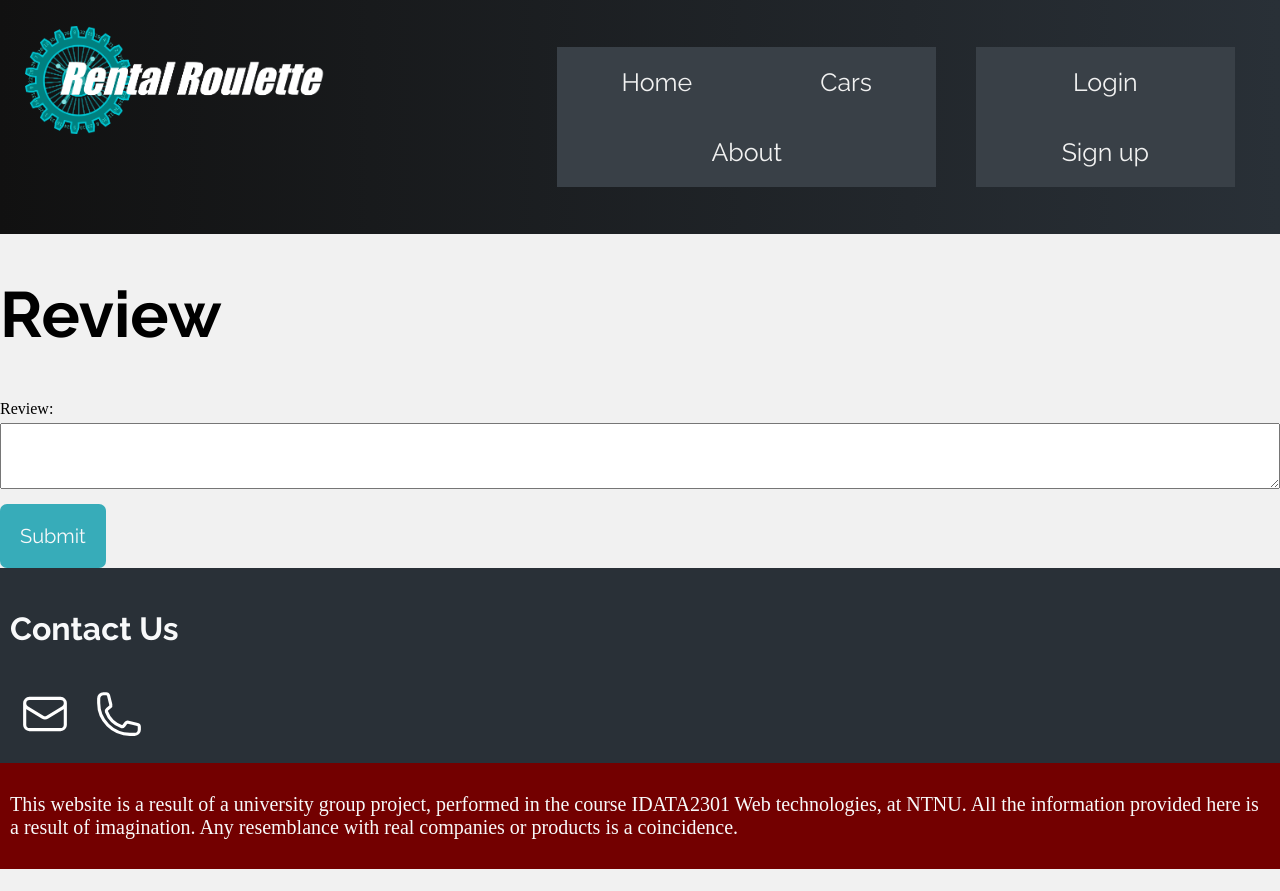
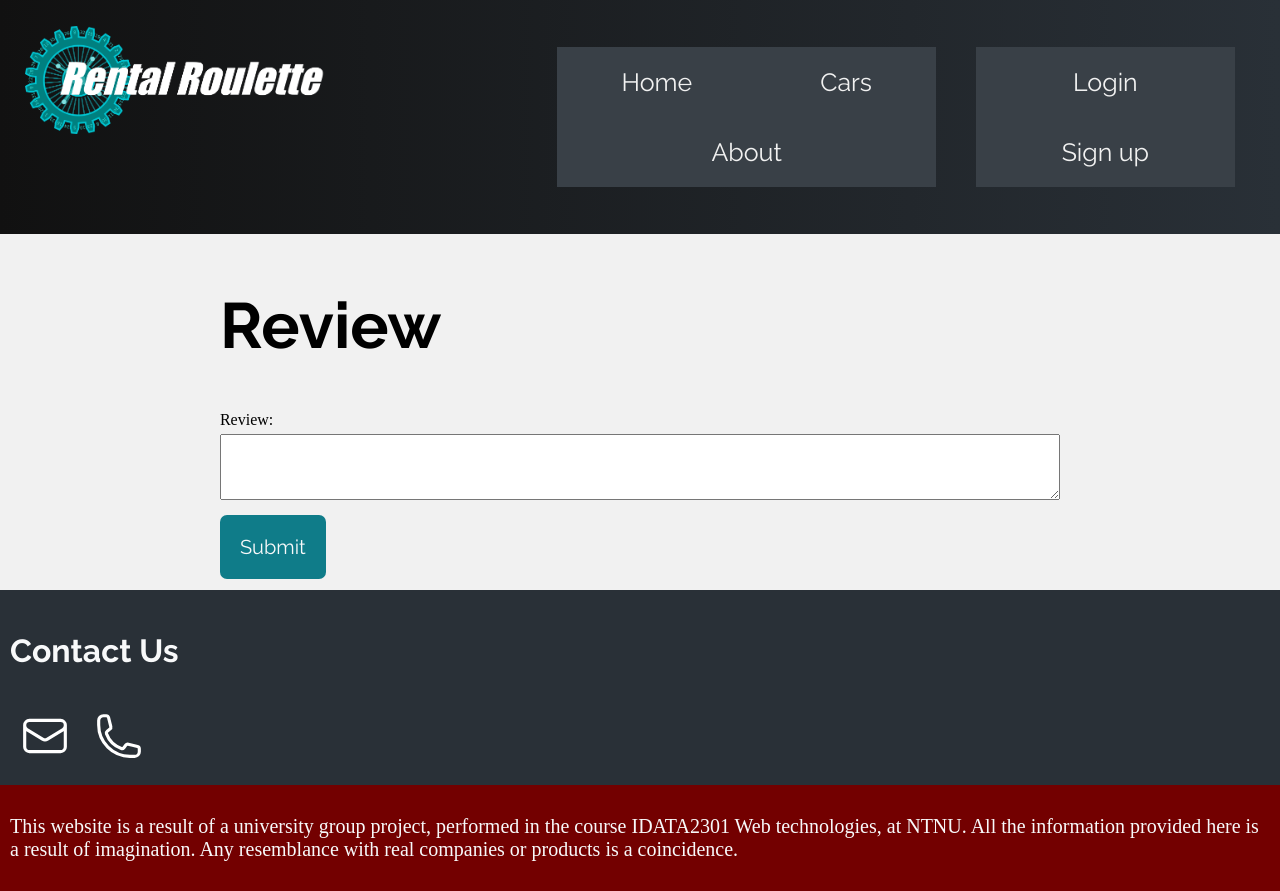
Before and after one commit to Nezerpz/IDATA2301-Project-2025, a React (Vite) app: page /review in a window 1280 px wide. Before the commit the page ends 869 px from the top, so only its background shows below. Built offline with nearby package versions, Linux system fonts and the light colour scheme; a web font is replaced by a local one.

Commit message:
Some changes to make the sites look better

```diff
--- a/src/components/Order.jsx
+++ b/src/components/Order.jsx
@@ -30,7 +30,6 @@ function Order ({order}) {
                     Review provider
                 </button>
             </div>
-
         </div>
     )
 }
--- a/src/components/UserList.jsx
+++ b/src/components/UserList.jsx
@@ -1,3 +1,4 @@
+import UserListObject from "./UserListObject.jsx";
 
 
 function UserList(users) {
@@ -5,7 +6,7 @@ function UserList(users) {
     return (
         <div>
             <h1>List of all users</h1>
-            {users.map((user) => <User key={user.id} user={user} readOnly={true} />)}
+            {users.map((user) => <UserListObject key={user.id} user={user} readOnly={true} />)}
         </div>
     )
 }
--- a/src/pages/Home.jsx
+++ b/src/pages/Home.jsx
@@ -12,7 +12,7 @@ function Home(){
                         <h2 id={"jeremy-header"}>Up for an Adventure?</h2>
                     </div>
                     <div className={"row"}>
-                        <div className={"col-3"}>
+                        <div className={"col-3"} id={"search-date-div"}>
                             <SearchDateFromTo />
                         </div>
                     </div>
--- a/src/pages/MyPage.jsx
+++ b/src/pages/MyPage.jsx
@@ -9,13 +9,13 @@ import Users from "../components/Users.jsx";
 
 function MyPage() {
     return (
-        <div>
+        <>
             <Routes>
                 <Route path="/orders" element={<Orders />} />
                 <Route path="settings/*" element={<Settings />} />
                 <Route path="users" element={<Users />} />
             </Routes>
-        </div>
+        </>
     );
 }
 
--- a/src/pages/Review.jsx
+++ b/src/pages/Review.jsx
@@ -2,9 +2,12 @@
 //TODO: CSS for review-box
 
 
-function Review(){
+function Review(order){
+    order = ["order"];
     return (
-        <div className={"review-box"}>
+            <div className={"review-box row"}>
+            <div className={"col-2"}></div>
+            <div className={"col-8"}>
                 <h1>Review</h1>
                 <form>
                     <label>
@@ -14,6 +17,8 @@ function Review(){
                     <button type="submit">Submit</button>
                 </form>
             </div>
+            <div className={"col-2"}></div>
+            </div>
     )
 }
 
--- a/src/pages/Settings.jsx
+++ b/src/pages/Settings.jsx
@@ -6,10 +6,10 @@ function Settings() {
     const location = useLocation();
 
   return (
-    <div>
+    <>
       <h2>Settings</h2>
         <ProviderSettings currentPath={location.pathname} />
-    </div>
+    </>
   );
 }
 
--- a/src/static/css/car.css
+++ b/src/static/css/car.css
@@ -4,10 +4,9 @@
     background-color: var(--foreground-color);
     display: flex;
     justify-content: left;
-    align-items: left;
     flex-direction: column;
     border-radius: var(--corner-rounding);
-    box-shadow: 0px 0px 15px #BBB;
+    box-shadow: 0 0 15px var(--bright-shadow-color);
 }
 
 .car > div {
--- a/src/static/css/index.css
+++ b/src/static/css/index.css
@@ -1,4 +1,5 @@
 @import "./columnLayout.css";
+@import "./order.css";
 
 
 :root {
@@ -14,7 +15,9 @@
     --bold-text-color: #111;
     --corner-rounding: 12px;
     --dark-shadow-color: #222;
-    --button-color: #37acb9;
+    --bright-shadow-color: #BBB;
+    /*--button-color: #37acb9;*/
+    --button-color: #0f7c89;
     --link-color: #f1f1f1;
 }
 
@@ -117,7 +120,7 @@ h4 {
 }
 
 #callToAction {
-    margin-top: 120px;
+    margin-top: 10px;
 }
 
 #jeremy-header {
@@ -271,3 +274,11 @@ label:not(li label) > input[placeholder=" "]:not(:focus):placeholder-shown + spa
 .flex-end-item {
     align-self: flex-end;
 }
+
+.review-box {
+    padding: 10px;
+}
+
+#search-date-div{
+    min-width: 210px;
+}
--- /dev/null
+++ b/src/static/css/order.css
@@ -0,0 +1,10 @@
+.order {
+    margin: 30px;
+    padding: 0 24px 24px 24px;
+    background-color: var(--foreground-color);
+    display: flex;
+    flex-direction: column;
+    justify-content: left;
+    border-radius: var(--corner-rounding);
+    box-shadow: 0 0 15px var(--bright-shadow-color);
+}
```
Lines whose indentation alone changed are shown as unchanged.
